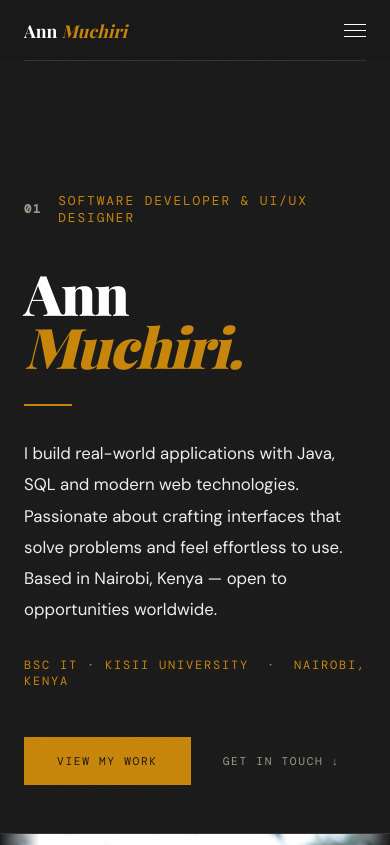
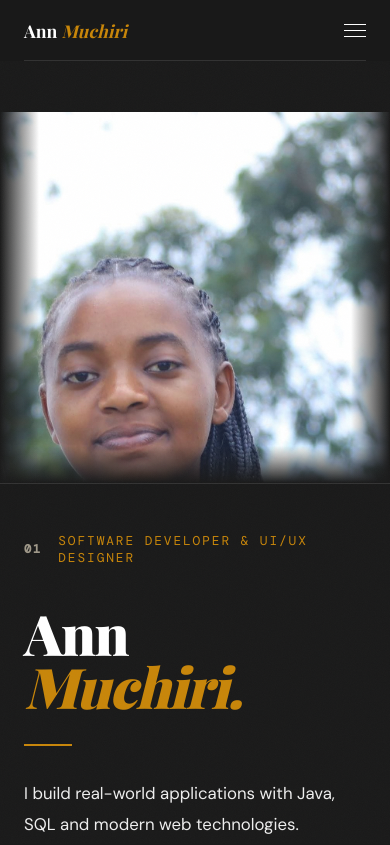
Before and after one commit to annmosh88/annmosh88.github.io, a Next.js app: page / in a window 390 px wide. Shown: the top 845 px of the page. Built offline with nearby package versions, Linux system fonts and the light colour scheme; a web font is replaced by a local one.

Commit message:
mobile hero: implement 'Image First' sweet spot layout (95vw)

```diff
--- a/styles/globals.css
+++ b/styles/globals.css
@@ -401,9 +401,9 @@ footer {
   }
   .nav-links.open { display: flex; }
   .hamburger { display: block; z-index: 600; position: relative; }
-  .hero { grid-template-columns: 1fr; min-height: auto; }
-  .hero-left { padding: 5rem 1.5rem 3rem; border-right: none; border-bottom: 1px solid var(--rule); }
-  .hero-right { height: 125vw; max-height: 750px; }
+  .hero { display: flex; flex-direction: column; min-height: auto; }
+  .hero-left { padding: 3rem 1.5rem 5rem; border-right: none; border-top: 1px solid var(--rule); }
+  .hero-right { order: -1; height: 95vw; max-height: 550px; }
   .hero-right img { object-position: center top; }
   .s-inner { padding: 5rem 1.5rem; }
   .s-header { flex-direction: column; gap: 1rem; }
```
